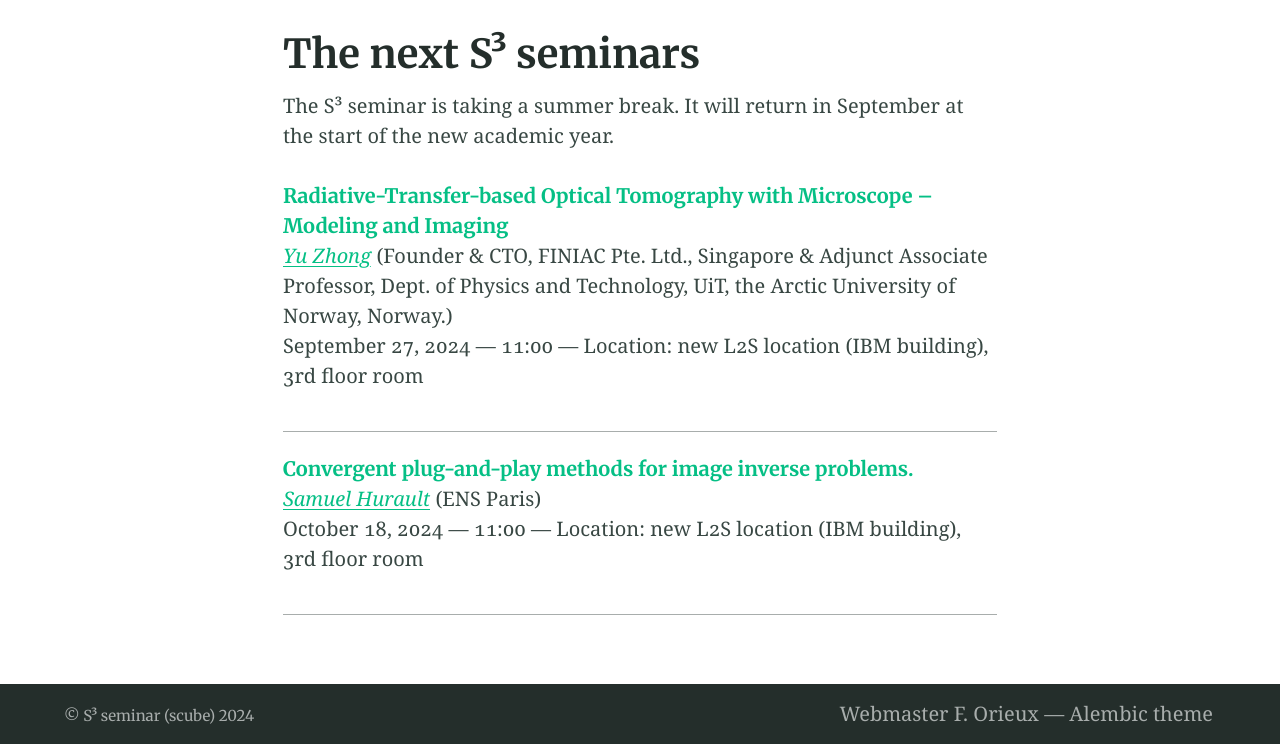
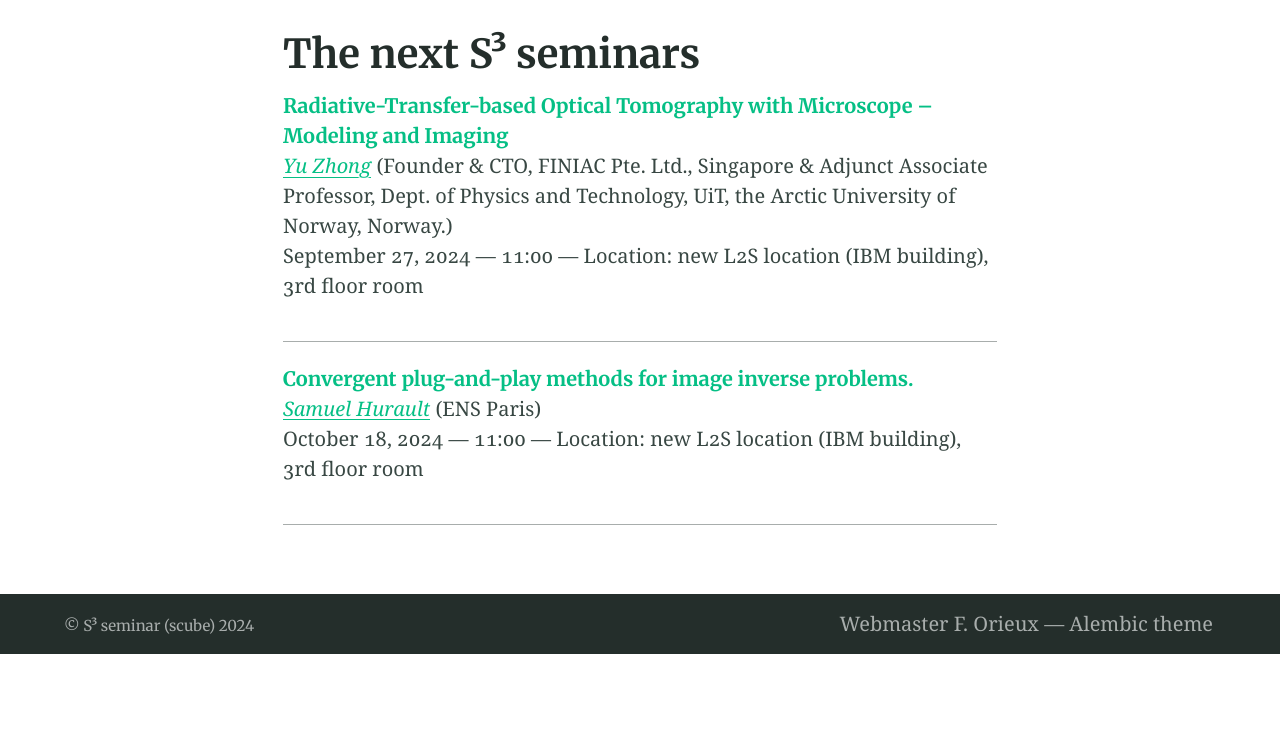
Before and after one commit to s3-seminar/s3-seminar.github.io, a Jekyll site: the page built from next_seminars.md, in a window 1280 px wide. Shown: the part 411-1155 px from the top of the page. Built offline with Jekyll 4.4.1, drawn with Linux system fonts in a browser that asks for light colours; after the commit the page ends 1065 px from its top, so only the background shows below that.

Commit message:
Update next_seminars.md

```diff
--- a/next_seminars.md
+++ b/next_seminars.md
@@ -3,9 +3,6 @@ title: "The next S³ seminars"
 layout: blog
 feature_image: "https://source.unsplash.com/w2JtIQQXoRU"
 ---
-
-The S³ seminar is taking a summer break.
-It will return in September at the start of the new academic year.
 
 {% assign sorted = site.seminars | sort: 'date' %}
 
```
